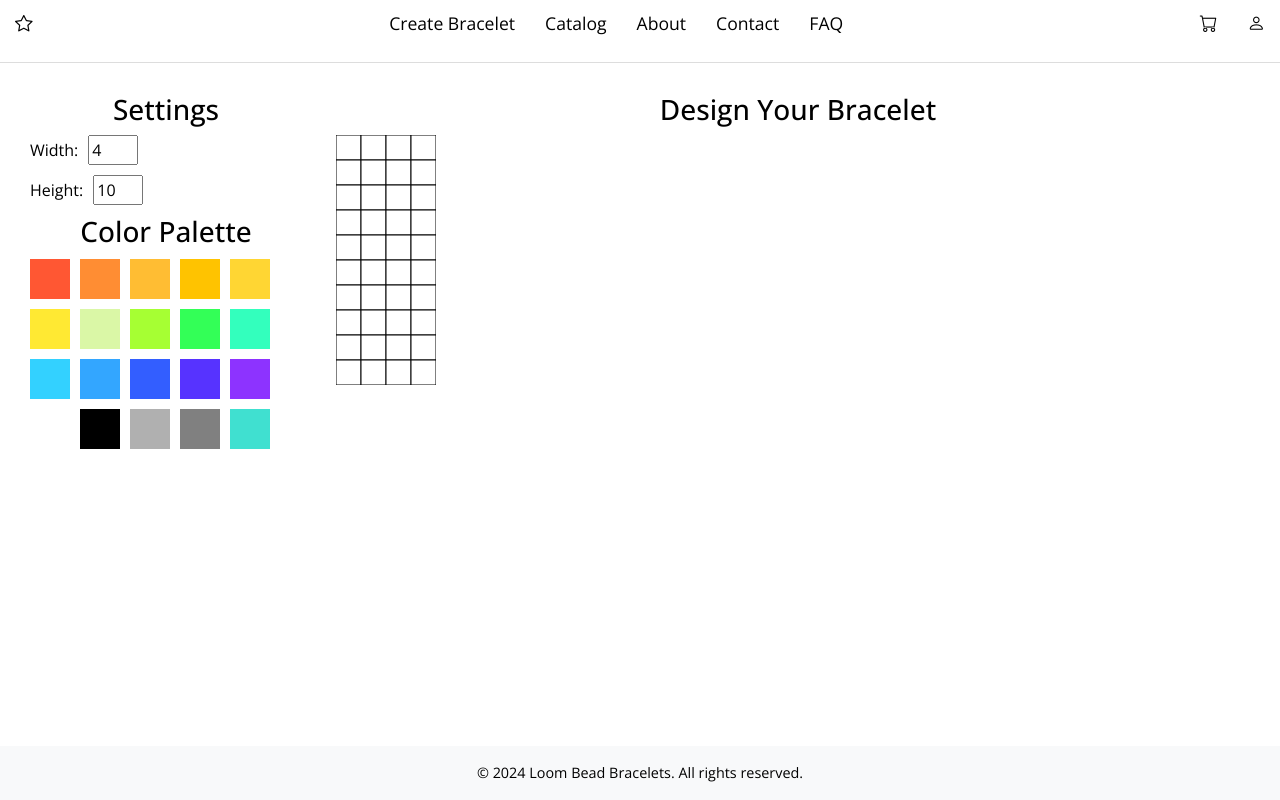
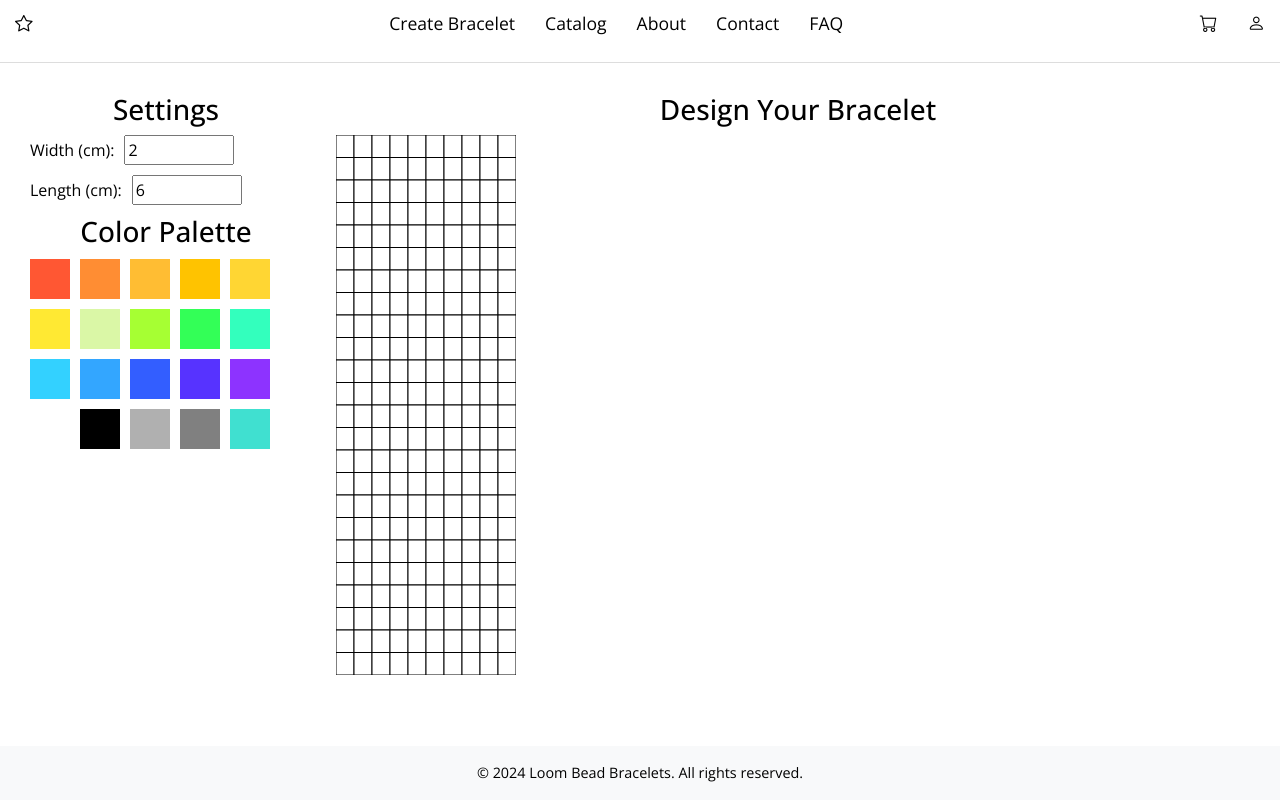
Before and after one commit to Dulatto/loom-bead-bracelet, a React (Create React App) app: page /designer in a window 1280 px wide. Built offline with nearby package versions, Linux system fonts and the light colour scheme.

Commit message:
design page

```diff
--- a/src/components/BraceletDesigner.js
+++ b/src/components/BraceletDesigner.js
@@ -2,27 +2,30 @@ import React, { useState, useEffect } from 'react';
 import { Stage, Layer, Rect } from 'react-konva';
 import '../styles/braceletDesigner.css';
 
-const colors = ['#FF5733', '#FF8D33', '#FFBD33', // orange shades
-    '#FFC300', '#FFD633', '#FFE933', // yellow shades
-    '#DAF7A6', '#A6FF33', '#33FF57', // green shades
-    '#33FFBD', '#33D1FF', '#33A6FF', // blue shades
-    '#335EFF', '#5733FF', '#8D33FF', // violet shades
-    '#FFFFFF', '#000000', // white and black
-    '#B0B0B0', '#808080', '#40E0D0', // gray shades and turquoise
-]; // Example palette
+// Color palette
+const colors = ['#FF5733', '#FF8D33', '#FFBD33', '#FFC300', '#FFD633', '#FFE933', '#DAF7A6', '#A6FF33', '#33FF57', '#33FFBD', '#33D1FF', '#33A6FF', '#335EFF', '#5733FF', '#8D33FF', '#FFFFFF', '#000000', '#B0B0B0', '#808080', '#40E0D0'];
+
+const beadsPerCmHorizontal = 5; // 5 beads per cm horizontally
+const beadsPerCmVertical = 4; // 4 beads per cm vertically
+const scaleFactor = 90; // 90px per cm for bead size scaling
 
 function BraceletDesigner() {
     const [selectedColor, setSelectedColor] = useState(null); // Current color selected by the user
-    const [gridWidth, setGridWidth] = useState(4); // Width of the grid
-    const [gridHeight, setGridHeight] = useState(10); // Height of the grid
-    const [grid, setGrid] = useState(generateGrid(10, 10)); // Initialize grid
+    const [gridWidth, setGridWidth] = useState(2); // Width of the grid in cm
+    const [gridLength, setGridLength] = useState(6); // Length of the grid in cm
+    const [grid, setGrid] = useState([]); // Grid state to store bead colors
 
-    // Helper function to generate a grid with the given width and height
-    function generateGrid(width, height) {
-        return Array(height)
-            .fill(null)
-            .map(() => Array(width).fill('#FFFFFF')); // Create a 2D array with default white cells
+    // Helper function to generate a grid based on width and length in cm
+    function generateGrid(widthCm, lengthCm) {
+        const widthInBeads = widthCm * beadsPerCmHorizontal; // Number of beads horizontally
+        const lengthInBeads = lengthCm * beadsPerCmVertical; // Number of beads vertically
+        return Array(lengthInBeads).fill(null).map(() => Array(widthInBeads).fill('#FFFFFF')); // Create 2D array with default white cells
     }
+
+    // Initialize grid when component loads
+    useEffect(() => {
+        setGrid(generateGrid(gridWidth, gridLength));
+    }, [gridWidth, gridLength]);
 
     // Handle color selection
     const handleColorSelect = (color) => {
@@ -44,10 +47,9 @@ function BraceletDesigner() {
         }
     };
 
-    // Update the grid whenever width or height changes
-    useEffect(() => {
-        setGrid(generateGrid(gridWidth, gridHeight));
-    }, [gridWidth, gridHeight]);
+    // Bead dimensions
+    const beadWidth = (1 / beadsPerCmHorizontal) * scaleFactor; // width of each bead (scaled)
+    const beadHeight = (1 / beadsPerCmVertical) * scaleFactor; // height of each bead (scaled)
 
     return (
         <div className="bracelet-designer-container row">
@@ -56,19 +58,19 @@ function BraceletDesigner() {
                 <div className="controls">
                     <h3>Settings</h3>
                     <label>
-                        Width:
+                        Width (cm):
                         <input
                             type="number"
                             value={gridWidth}
-                            onChange={(e) => setGridWidth(Math.max(1, Number(e.target.value)))} // Update width
+                            onChange={(e) => setGridWidth(Math.max(1, Number(e.target.value)))} // Update width in cm
                         />
                     </label>
                     <label>
-                        Height:
+                        Length (cm):
                         <input
                             type="number"
-                            value={gridHeight}
-                            onChange={(e) => setGridHeight(Math.max(1, Number(e.target.value)))} // Update height
+                            value={gridLength}
+                            onChange={(e) => setGridLength(Math.max(1, Number(e.target.value)))} // Update length in cm
                         />
                     </label>
 
@@ -76,7 +78,7 @@ function BraceletDesigner() {
                     <div className="palette">
                         {colors.map((color) => (
                             <div
-                                key={color} // Use color as a unique key
+                                key={color}
                                 className={`palette-color ${selectedColor === color ? 'selected' : ''}`}
                                 style={{ backgroundColor: color }}
                                 onClick={() => handleColorSelect(color)}
@@ -89,20 +91,20 @@ function BraceletDesigner() {
             {/* Grid Section */}
             <div className="grid-container col-md-9">
                 <h3>Design Your Bracelet</h3>
-                <Stage width={gridWidth * 25} height={gridHeight * 25}>
+                <Stage width={gridWidth * scaleFactor} height={gridLength * scaleFactor}>
                     <Layer>
                         {grid.map((row, rowIndex) =>
                             row.map((color, colIndex) => (
                                 <Rect
                                     key={`${rowIndex}-${colIndex}`}
-                                    x={colIndex * 25}
-                                    y={rowIndex * 25}
-                                    width={25}
-                                    height={25}
+                                    x={colIndex * beadWidth}
+                                    y={rowIndex * beadHeight}
+                                    width={beadWidth}
+                                    height={beadHeight}
                                     fill={color}
                                     stroke="black"
                                     strokeWidth={1}
-                                    onClick={() => handleCellClick(rowIndex, colIndex)} // Apply selected color to the clicked cell
+                                    onClick={() => handleCellClick(rowIndex, colIndex)}
                                 />
                             ))
                         )}
--- a/src/styles/braceletDesigner.css
+++ b/src/styles/braceletDesigner.css
@@ -14,7 +14,7 @@
 
 .controls input {
     margin-left: 10px;
-    width: 50px;
+    width: 110px;
 }
 
 .palette {
```
